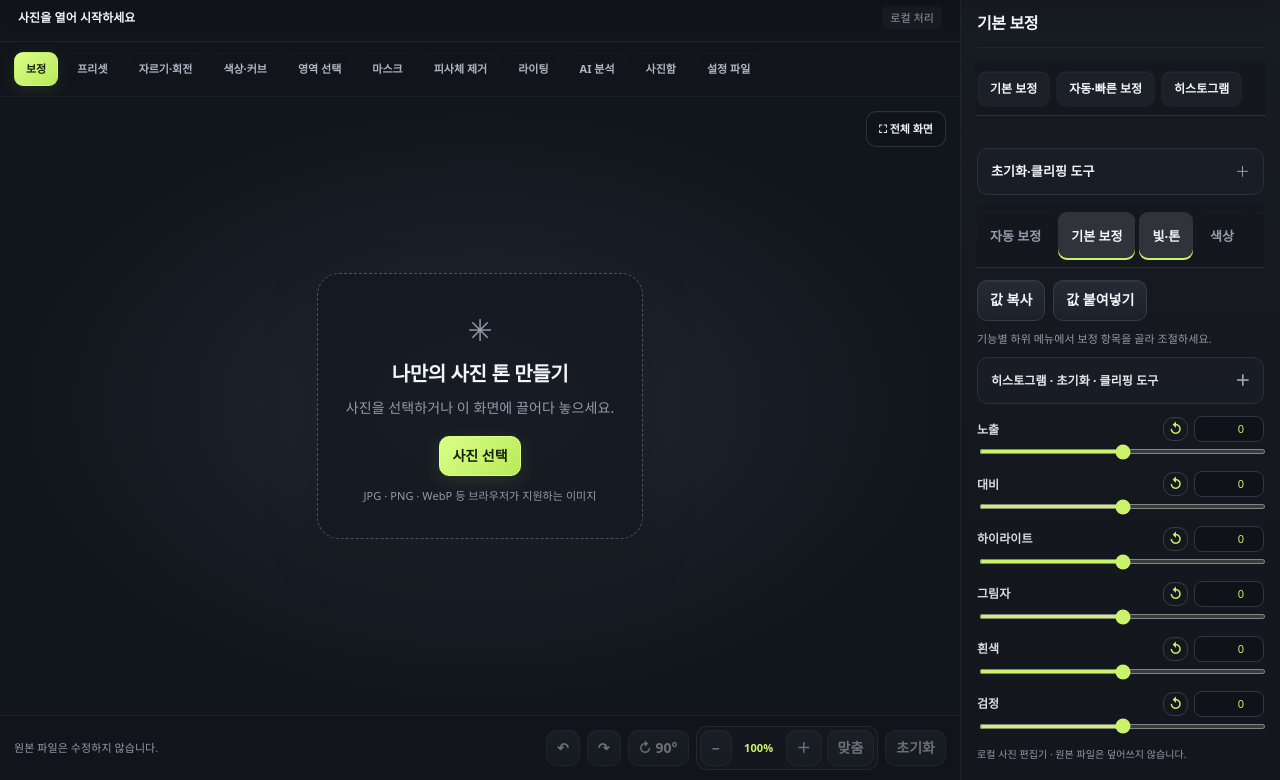
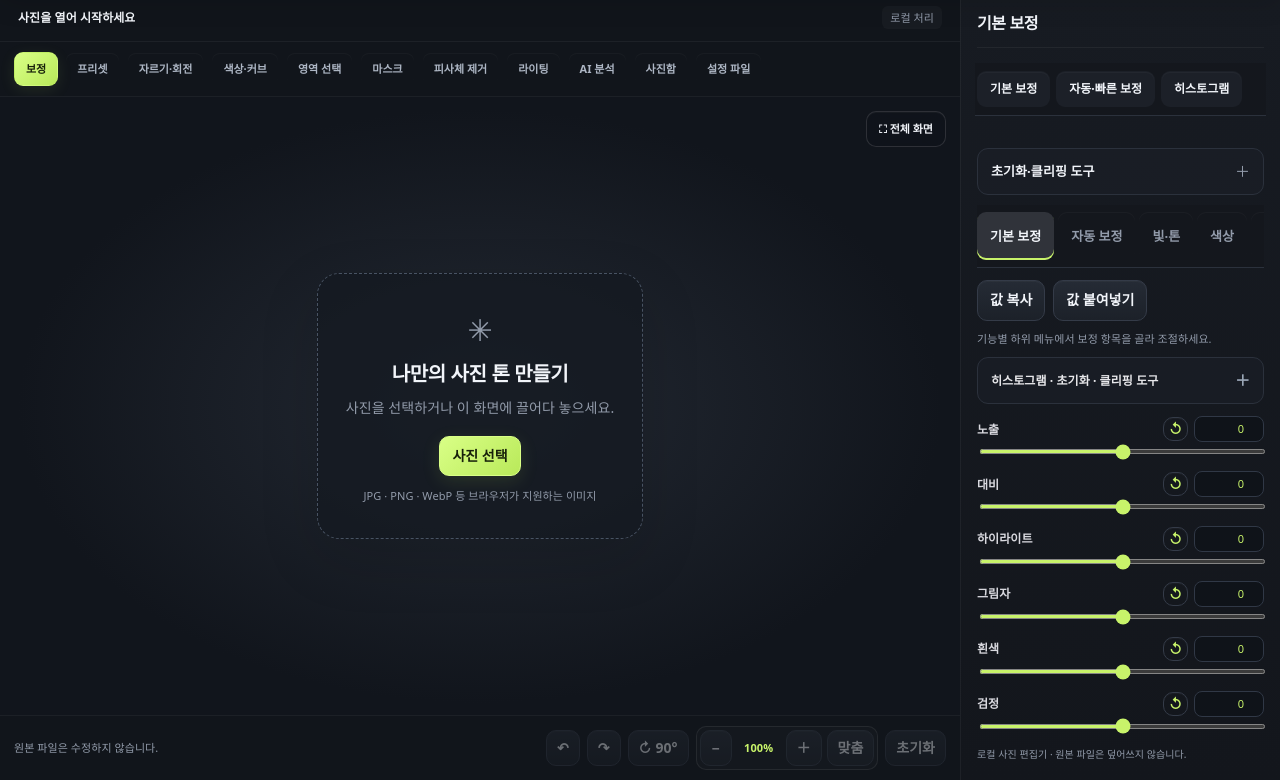
Before and after one commit to dds0188-code/luma-local-photo-lab, an Electron app: page index.html in a window 1280 px wide. Shown: the part 72-852 px from the top of the page. Drawn offline with Linux system fonts and the light colour scheme.

Commit message:
Correct adjustment tab order and active state

```diff
--- a/index.html
+++ b/index.html
@@ -915,6 +915,7 @@ function organizeAdjustSubcategories(){
  // Put these in the SAME horizontal subcategory rail as light/color/effects/detail.
  addTab('basic','기본 보정','start');
  addTab('auto','자동 보정','start');
+ nav.insertBefore(nav.querySelector('[data-adjust-view="basic"]'),nav.firstChild);
  addTab('quick','빠른 보정');
  const utility=document.createElement('section');utility.className='adjust-utility-panel';utility.dataset.adjustUtility='auto';utility.hidden=true;utility.setAttribute('aria-label','자동 보정');
  const autoRow=document.createElement('div');autoRow.className='preset-tools adjust-auto-actions';
@@ -948,6 +949,7 @@ function organizeAdjustSubcategories(){
   if(id==='basic'){controls.hidden=false;activateAdjustGroup('light')}
   else if(['light','color','effects','detail'].includes(id)){controls.hidden=false;activateAdjustGroup(id)}
   if(id==='auto'||id==='quick'){/* keep the selected utility panel compact and visible */}
+  nav.querySelectorAll('button').forEach(x=>x.classList.toggle('active',x===button));
   button.scrollIntoView({block:'nearest',inline:'nearest',behavior:'auto'});
  }
  nav.querySelectorAll('[data-adjust-group]').forEach(button=>{
```
